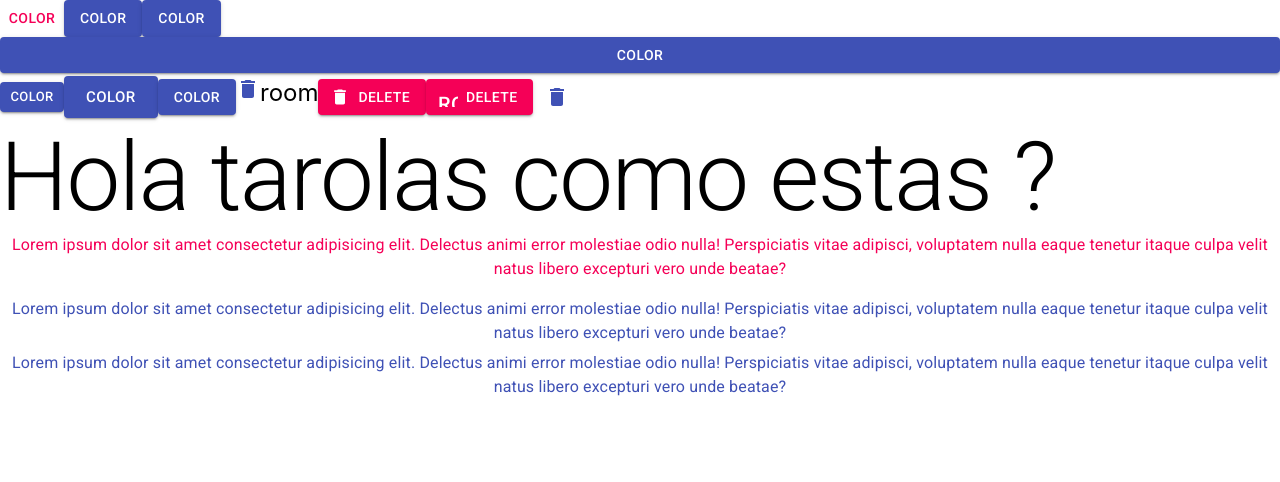
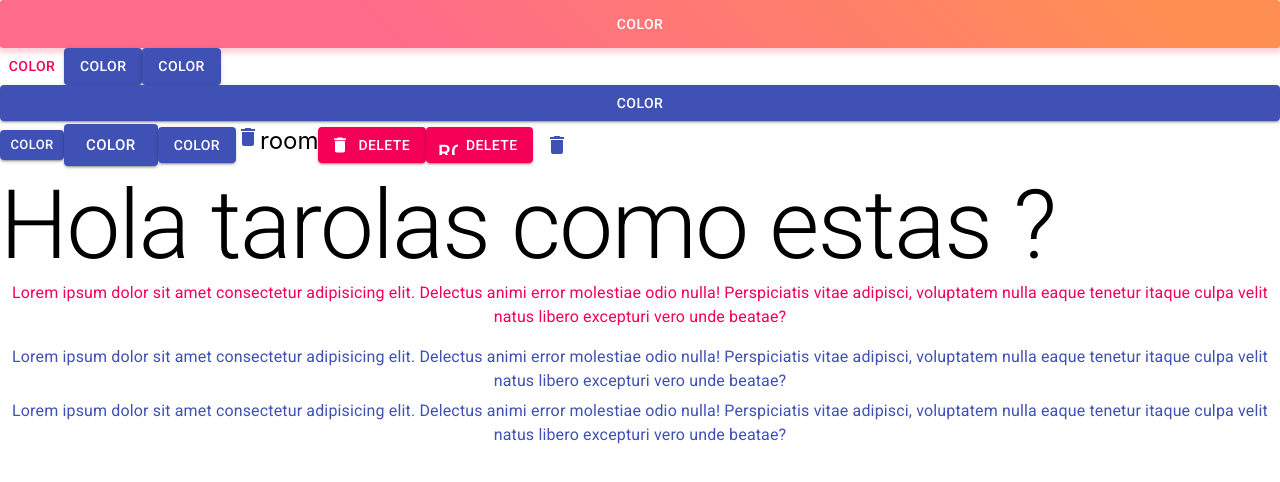
Before and after one commit to mnkboy/tutorial-material-ui, a React (Create React App) app: page / in a window 1280 px wide. Shown: the top 482 px of the page. Built offline with nearby package versions, Linux system fonts and the light colour scheme.

Commit message:
Estilo personalizado

```diff
--- a/src/App.jsx
+++ b/src/App.jsx
@@ -2,9 +2,26 @@ import React, { Fragment } from 'react';
 import Button from '@material-ui/core/Button'
 import DeleteIcon from '@material-ui/icons/Delete'
 import { Icon, IconButton, Typography } from '@material-ui/core'
+import { makeStyles } from '@material-ui/core/styles'
+//Estilo personalizado
+const useStyle = makeStyles({
+  superstylo: {
+    background: 'linear-gradient(45deg, #FE6B8B 30%, #FF8E53 90%)',
+    border: 0,
+    borderRadius: 3,
+    boxShadow: '0 3px 5px 2px rgba(255,105,135,.3)',
+    color: 'white',
+    height: 48,
+    padding: '0 30px'
+  }
+})
 function App() {
+  const clases = useStyle();
   return (
     <Fragment>
+      <Button className={clases.superstylo} fullWidth>
+        Color
+      </Button>
       <Button color="secondary">
         Color
       </Button>
```
Also changed, not shown: 1 other file (tests, documents, lock files or other folders).
